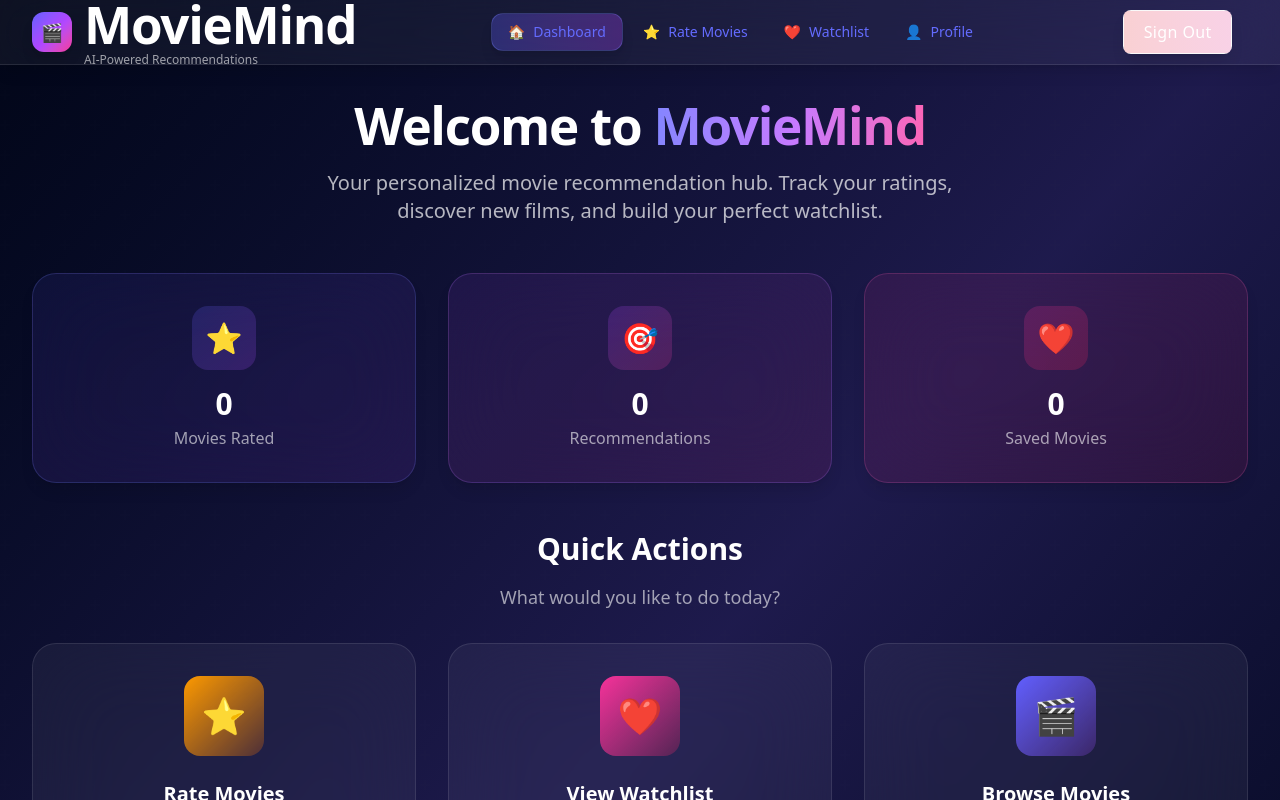
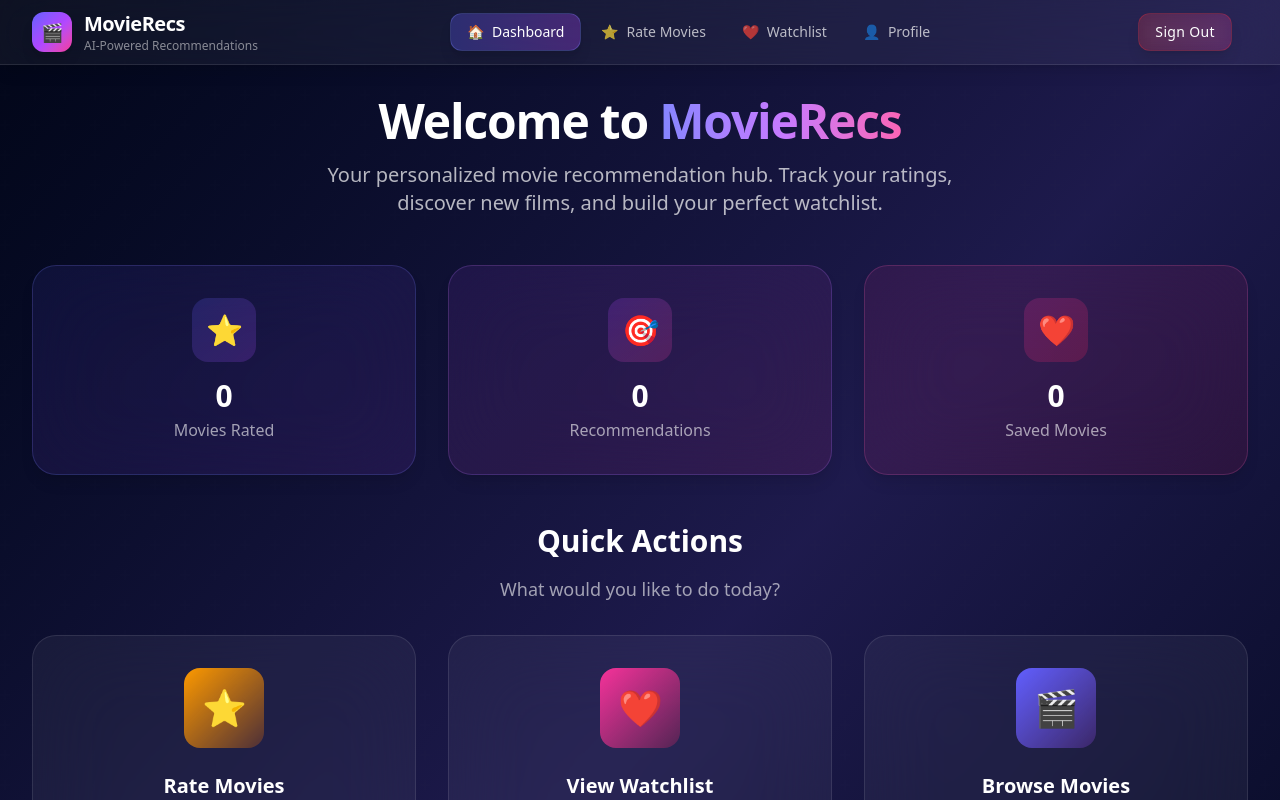
Before and after one commit to maxdehlin/movie-recommender-ui, a React (Vite) app: page /dashboard in a window 1280 px wide. Shown: the top 800 px of the page. Built offline with nearby package versions, Linux system fonts and the light colour scheme; sample sign-in values are in the browser's storage.

Commit message:
MovieRecs; cleaned up index.css

```diff
--- a/index.html
+++ b/index.html
@@ -4,7 +4,7 @@
     <meta charset="UTF-8" />
     <link rel="icon" type="image/svg+xml" href="/vite.svg" />
     <meta name="viewport" content="width=device-width, initial-scale=1.0" />
-    <title>Movie Recommender</title>
+    <title>MovieRecs - AI Movie Recommendations</title>
     <link rel="stylesheet" href="/src/index.css">
   </head>
   <body>
--- a/src/components/Layout.jsx
+++ b/src/components/Layout.jsx
@@ -35,9 +35,9 @@ function Layout({ onLogout }) {
               </div>
               <div>
                 <h1 className='text-xl font-bold text-white tracking-tight'>
-                  MovieMind
+                  MovieRecs
                 </h1>
-                <p className='text-xs text-white/60 font-medium hidden sm:block'>
+                <p className='text-xs text-white/50 font-medium hidden sm:block'>
                   AI-Powered Recommendations
                 </p>
               </div>
--- a/src/index.css
+++ b/src/index.css
@@ -1,70 +1,14 @@
 @import 'tailwindcss';
 
-:root {
-  font-family: system-ui, Avenir, Helvetica, Arial, sans-serif;
-  line-height: 1.5;
-  font-weight: 400;
+* {
+  box-sizing: border-box;
+}
 
-  color-scheme: light dark;
-  color: rgba(255, 255, 255, 0.87);
-  background-color: #242424;
-
+body {
+  margin: 0;
+  min-height: 100vh;
   font-synthesis: none;
   text-rendering: optimizeLegibility;
   -webkit-font-smoothing: antialiased;
   -moz-osx-font-smoothing: grayscale;
 }
-
-a {
-  font-weight: 500;
-  color: #646cff;
-  text-decoration: inherit;
-}
-a:hover {
-  color: #535bf2;
-}
-
-body {
-  margin: 0;
-  display: flex;
-  place-items: center;
-  min-width: 320px;
-  min-height: 100vh;
-}
-
-h1 {
-  font-size: 3.2em;
-  line-height: 1.1;
-}
-
-button {
-  border-radius: 8px;
-  border: 1px solid transparent;
-  padding: 0.6em 1.2em;
-  font-size: 1em;
-  font-weight: 500;
-  font-family: inherit;
-  background-color: #1a1a1a;
-  cursor: pointer;
-  transition: border-color 0.25s;
-}
-button:hover {
-  border-color: #646cff;
-}
-button:focus,
-button:focus-visible {
-  outline: 4px auto -webkit-focus-ring-color;
-}
-
-@media (prefers-color-scheme: light) {
-  :root {
-    color: #213547;
-    background-color: #ffffff;
-  }
-  a:hover {
-    color: #747bff;
-  }
-  button {
-    background-color: #f9f9f9;
-  }
-}
--- a/src/pages/Dashboard.jsx
+++ b/src/pages/Dashboard.jsx
@@ -73,7 +73,7 @@ function Dashboard() {
               Welcome to
               <span className='bg-gradient-to-r from-indigo-400 via-purple-400 to-pink-400 bg-clip-text text-transparent'>
                 {' '}
-                MovieMind
+                MovieRecs
               </span>
             </h1>
             <p className='text-xl text-white/70 font-light max-w-2xl mx-auto'>
```
